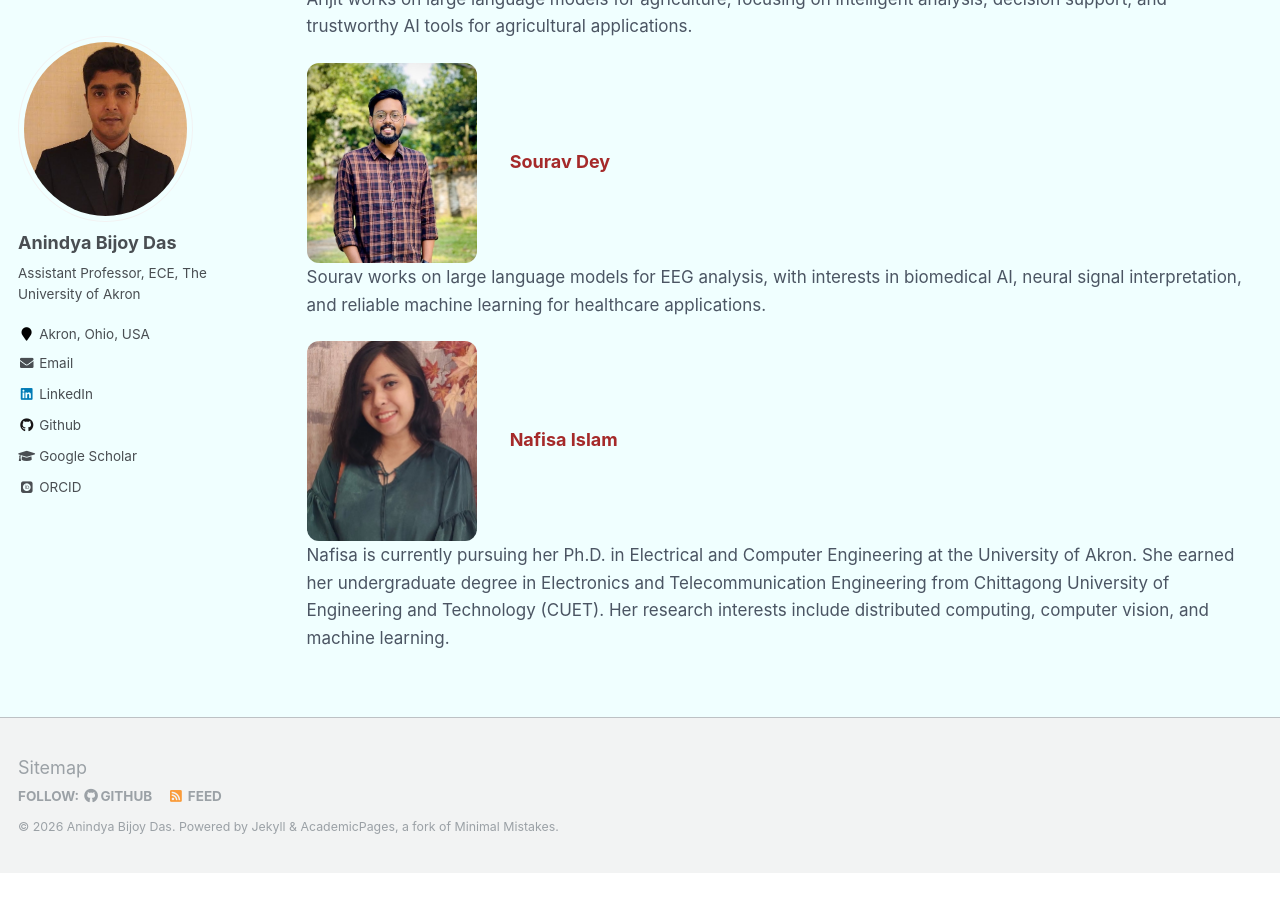
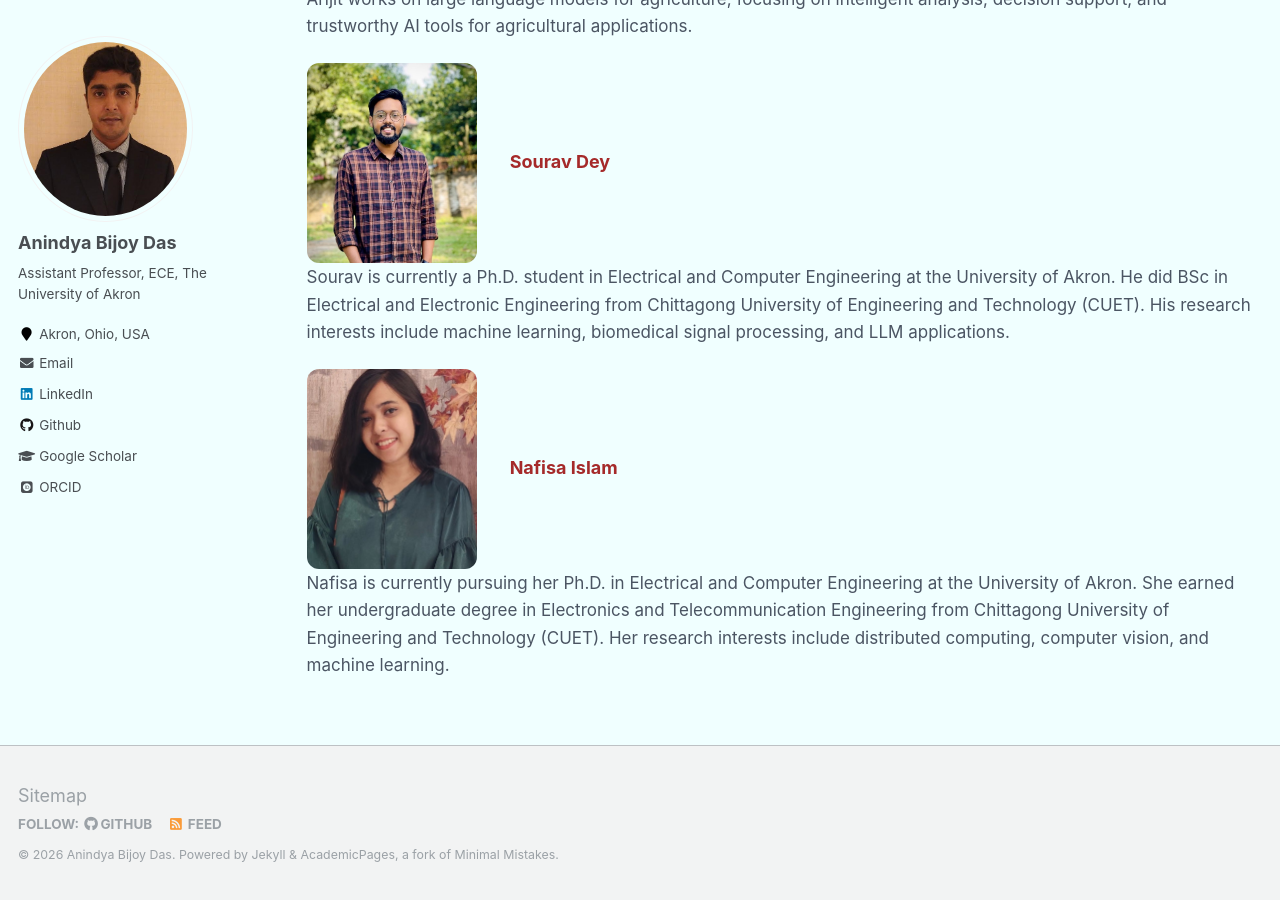
Before and after one commit to anindyabijoydas/portfolio, a Jekyll site: the page built from _pages/axiom.md, in a window 1280 px wide and 900 px high, scrolled down 1112 px. Built offline with Jekyll 4.4.1, drawn with Linux system fonts in a browser that asks for light colours; some web fonts are replaced; before the commit the page ends 1985 px from its top, so only the background shows below that.

Commit message:
Update axiom.md

```diff
--- a/_pages/axiom.md
+++ b/_pages/axiom.md
@@ -84,7 +84,7 @@ Arijit works on large language models for agriculture, focusing on intelligent a
      style="width:170px; height:200px; object-fit:cover; border-radius:12px; margin-right:28px;">
 <span style="color:#A52A2A; font-size:18px; font-weight:700;">Sourav Dey</span><br/>
 <span style="font-size:17px; color:#4B5563;">
-Sourav works on large language models for EEG analysis, with interests in biomedical AI, neural signal interpretation, and reliable machine learning for healthcare applications.
+Sourav is currently a Ph.D. student in Electrical and Computer Engineering at the University of Akron. He did BSc in Electrical and Electronic Engineering from Chittagong University of Engineering and Technology (CUET). His research interests include machine learning, biomedical signal processing, and LLM applications.
 </span>
 </p>
 
```
